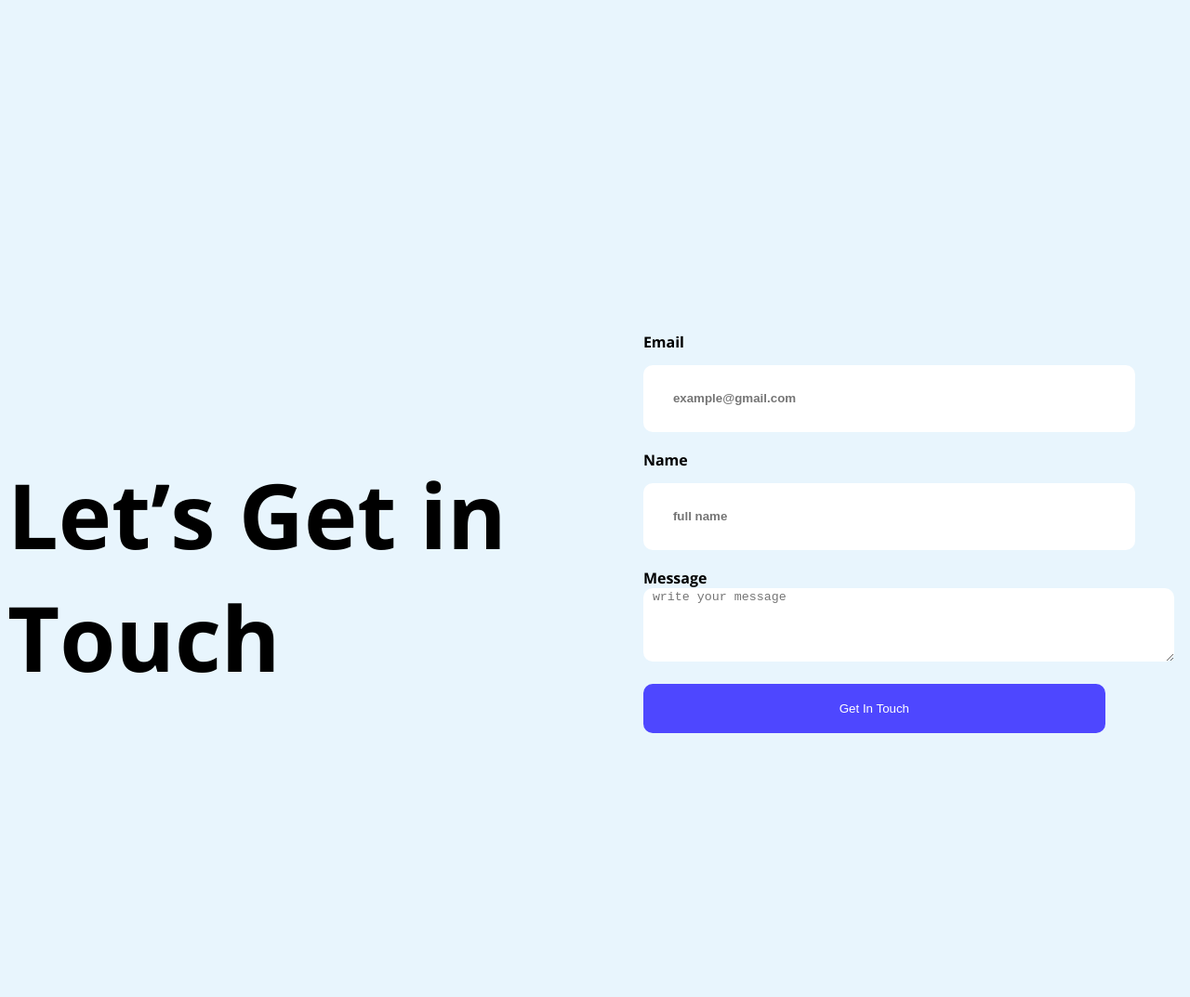
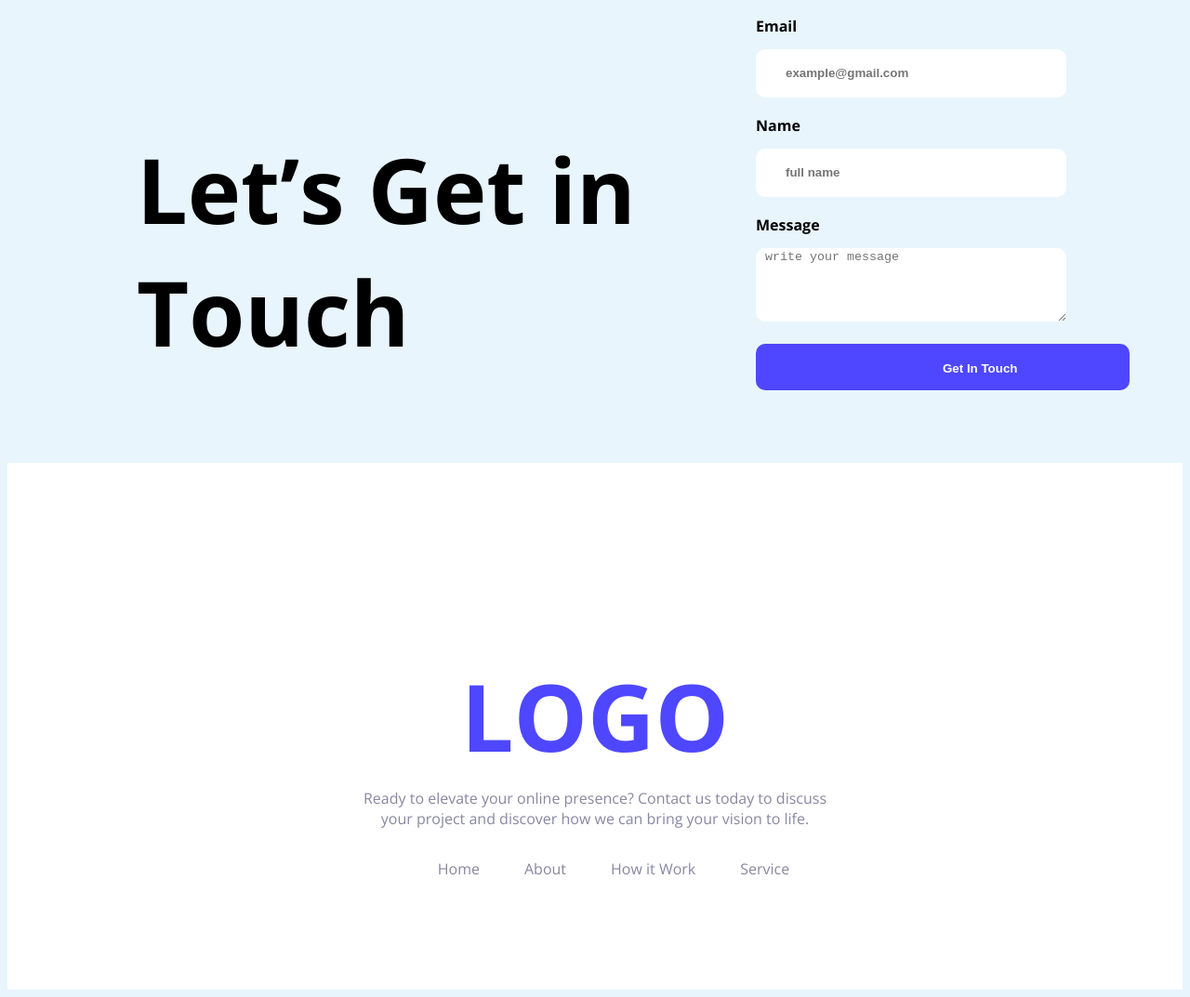
Before and after one commit to warningh/B12A01-landing-launchpad, a plain HTML site: page index.html in a window 1280 px wide. Shown: the part 2275-3348 px from the top of the page at 93% size. Before the commit the page ends 3131 px from the top, so only its background shows below. Drawn offline with nearby package versions, Linux system fonts and the light colour scheme.

Commit message:
six time

```diff
--- a/index.html
+++ b/index.html
@@ -38,7 +38,7 @@
       </section>
 
         <!-- Joined Thousands of Productive Users -->
-        <section class="joind-main">
+        <section class="joind-main see-it">
             <div class="join-body">
                         <div>
             <p class="join-title">Joined Thousands of Productive Users</p>
@@ -153,9 +153,9 @@
         </section>
 
         <!-- Let’s Get in Touch -->
-        <section class="let-form">
+        <section class="let-form see-it">
             <div class="lets">
-                <p>Let’s Get in <br>Touch</p>
+                <p>Let’s Get in Touch</p>
             </div>
             <div>
                 <form  class="form">
@@ -164,14 +164,36 @@
                     <label for="name">Name</label><br>
                     <input type="text" placeholder="full name" name="name" id="name"><br>
                     <label for="text">Message</label><br>
-                    <textarea rows="5px" cols="69"  name="text" placeholder=" write your message" id=""></textarea><br>
-                     <!-- <input sty type="submit" value="Get In Touch"> -->
+                    <textarea rows="5px"   name="text" placeholder=" write your message" id=""></textarea><br>
                       <div>
-                                            <button class="btn-touch">Get In Touch</button>
+                                             <input class="submit-button" type="submit" value="Get In Touch">
+
+
+                                            <!-- <button class="btn-touch">Get In Touch</button> -->
                       </div>
                 </form>
             </div>
         </section>
 
+        <!-- footer -->
+         <section class="footer-main">
+            <div  class="footer-section" >
+                <p style="font-size: 100px; font-weight: bold; color:  #4E47FF;">LOGO</p>
+                <P style="color: #8987A1; margin-top: -90px;">Ready to elevate your online presence? Contact us today to discuss <br>your project and discover how we can bring your vision to life.</P>
+            </div>
+            <div>
+                <div>
+                    <nav class="nav-section">
+                        <ul>
+                            <li><a href="">Home</a></li>
+                            <li><a href="">About</a></li>
+                            <li><a href="">How it Work</a></li>
+                            <li><a href="">Service</a></li>
+                        </ul>
+                    </nav>
+            </div>
+        </div>
+        </section>
+
 </body>
 </html>
--- a/style.css
+++ b/style.css
@@ -194,7 +194,8 @@
     display: flex;
     /* justify-content: center; */
     align-items: center;
-    gap: 115px;
+    gap: 80px;
+    margin-top: -350px;
 
 }
 
@@ -208,11 +209,9 @@
     font-weight: bold;
     border: none;
     border-radius: 10px;
-    height: 70px;
-    width:497px ;
+    height: 50px;
+    width:300px ;
     padding-left: 32px;
-    width: 495px;
-    height: 70px;
     margin-top: 14px;
     margin-bottom: 19px;
 
@@ -226,21 +225,67 @@
     border-radius: 10px;
     width: 495px;
     height: 135px;
-
 }
 
 .fomr, textarea{
     border: none;
     border-radius: 10px;
+    margin-top: 14px;
+    width: 330px;
 }
 
-.btn-touch{
+/* .btn-touch{
     margin-top: 19px;
     width: 497px ;
+    height: 72px;
+color: #ffffff;
+background-color: #4E47FF;
+border: none;
+border-radius: 10px;
+padding: 19px 201px;
+} */
+
+/* submit-button */
+
+.submit-button{
+        margin-top: 19px;
+    /* width: 150px ; */
     /* height: 72px; */
 color: #ffffff;
 background-color: #4E47FF;
 border: none;
 border-radius: 10px;
 padding: 19px 201px;
+text-align: center;
 }
+
+/* footer-section */
+
+.footer-main{
+    background-color: #ffffff;
+    padding-top: 104px;
+    padding-bottom: 103px;
+        /* padding-left: 554px;
+    padding-right: 555px; */
+
+
+}
+
+.footer-section{
+    text-align: center;
+    /* margin-top: 104px; */
+    /* margin-bottom: 103px; */
+}
+
+.nav-section,ul{
+    display: flex;
+    list-style: none;
+    gap: 48px;
+
+}
+
+.nav-section,ul,a{
+    text-decoration: none;
+justify-content: center;
+color:  #8987A1;
+}
```
